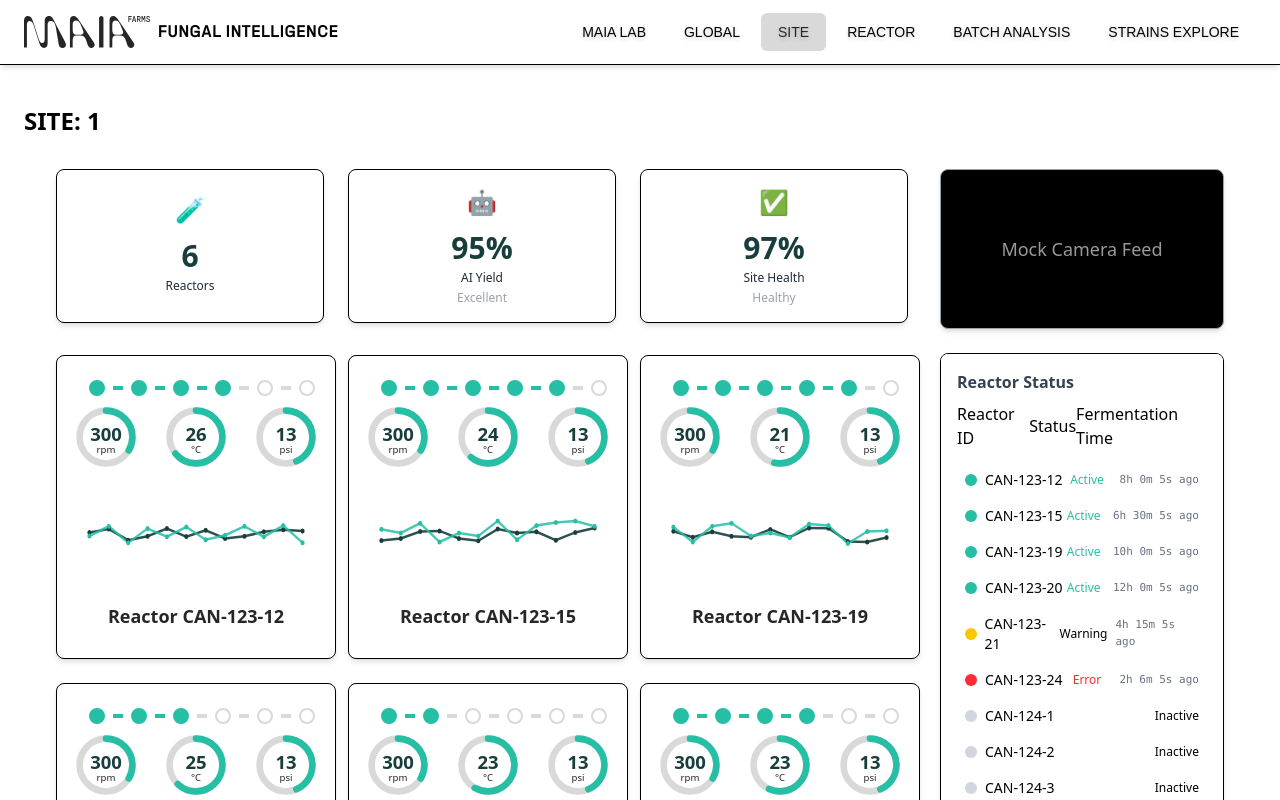
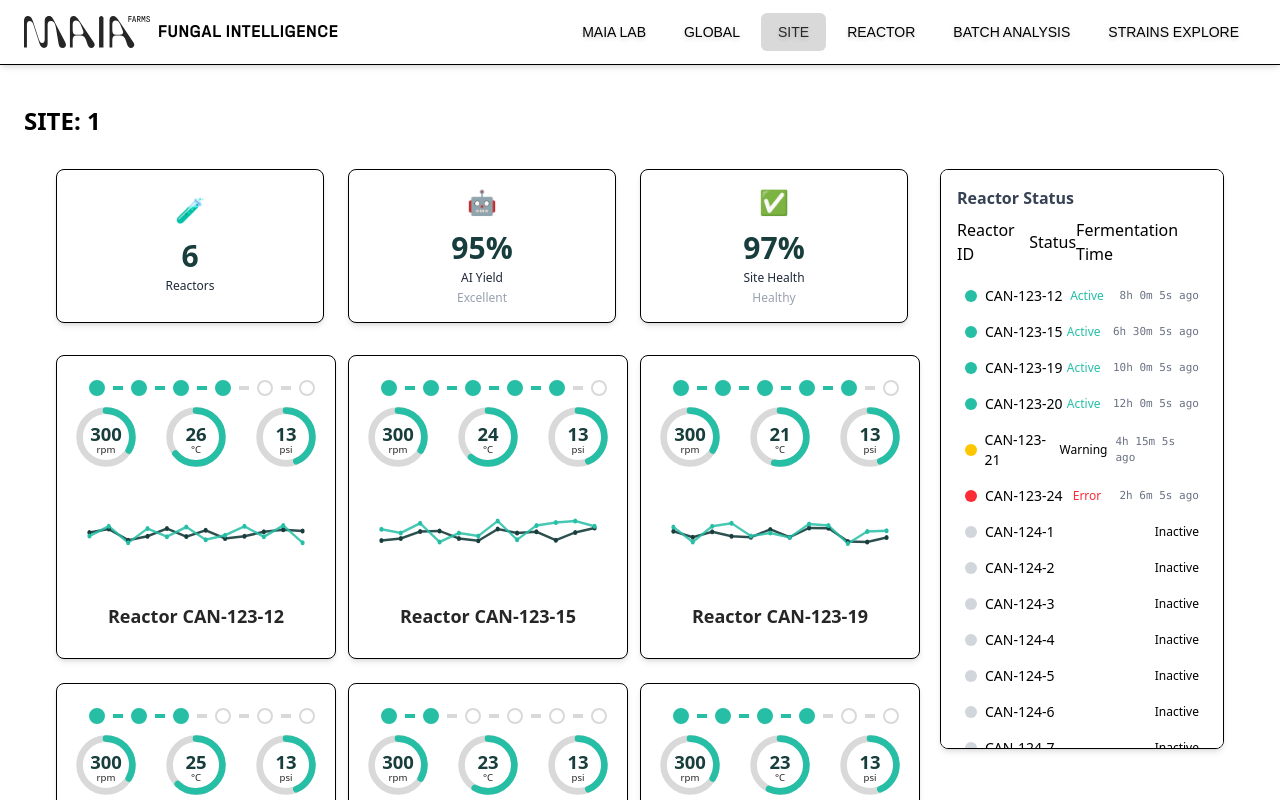
Before and after one commit to Maia-Farms/fungal-intelligence-platform, a React (Vite) app: page /site/1 in a window 1280 px wide. Shown: the top 800 px of the page. Built offline with nearby package versions, Linux system fonts and the light colour scheme; a web font is replaced by a local one.

Commit message:
Add mock camera feed

```diff
--- /dev/null
+++ b/src/components/VideoFeed.tsx
@@ -0,0 +1,11 @@
+import React from 'react'
+import CameraImage from '../assets/b98b6ab5-a5cb-4dab-863e-e8abfc31e642.png'
+const VideoFeed = () => {
+  return (
+    <div className="bg-black rounded-lg shadow-md border border-gray-400 aspect-video flex items-center justify-center overflow-hidden">
+            <img src={CameraImage} alt="Mock Camera Feed" className="object-contain" />
+          </div>
+  )
+}
+
+export default VideoFeed
--- a/src/pages/Site.tsx
+++ b/src/pages/Site.tsx
@@ -22,12 +22,12 @@ const reactorIds = [
 ];
 
 const displayReactors: DisplayReactor[] = [
-  { id: "CAN-123-12", status: "active",  startedAt: new Date(Date.now() - 8 * 3600 * 1000) },
-  { id: "CAN-123-15", status: "active",  startedAt: new Date(Date.now() - 6.5 * 3600 * 1000) },
-  { id: "CAN-123-19", status: "active",  startedAt: new Date(Date.now() - 10 * 3600 * 1000) },
-  { id: "CAN-123-20", status: "active",  startedAt: new Date(Date.now() - 12 * 3600 * 1000) },
+  { id: "CAN-123-12", status: "active", startedAt: new Date(Date.now() - 8 * 3600 * 1000) },
+  { id: "CAN-123-15", status: "active", startedAt: new Date(Date.now() - 6.5 * 3600 * 1000) },
+  { id: "CAN-123-19", status: "active", startedAt: new Date(Date.now() - 10 * 3600 * 1000) },
+  { id: "CAN-123-20", status: "active", startedAt: new Date(Date.now() - 12 * 3600 * 1000) },
   { id: "CAN-123-21", status: "warning", startedAt: new Date(Date.now() - 4.25 * 3600 * 1000) },
-  { id: "CAN-123-24", status: "error",   startedAt: new Date(Date.now() - 2.1 * 3600 * 1000) },
+  { id: "CAN-123-24", status: "error", startedAt: new Date(Date.now() - 2.1 * 3600 * 1000) },
   // Inactives
   ...Array.from({ length: 12 }, (_, i) => ({
     id: `CAN-124-${i + 1}`,
@@ -138,9 +138,7 @@ export default function Site() {
         {/* SIDEBAR (35% on large screens) */}
         <div className="w-full h-full lg:w-[25%] flex flex-col gap-6">
           {/* Mock Camera Feed */}
-          <div className="bg-black rounded-lg shadow-md border border-gray-400 aspect-video flex items-center justify-center">
-            <span className="text-white opacity-60 font-halvar text-lg">Mock Camera Feed</span>
-          </div>
+
           {/* Scrollable Reactors List */}
           <ReactorStatusList reactors={displayReactors} />
         </div>
```
Also changed, not shown: 1 other file (tests, documents, lock files or other folders). Lines whose indentation alone changed are shown as unchanged.
